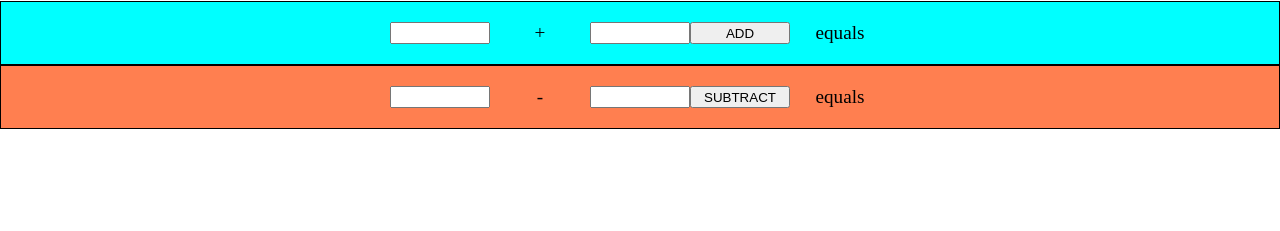
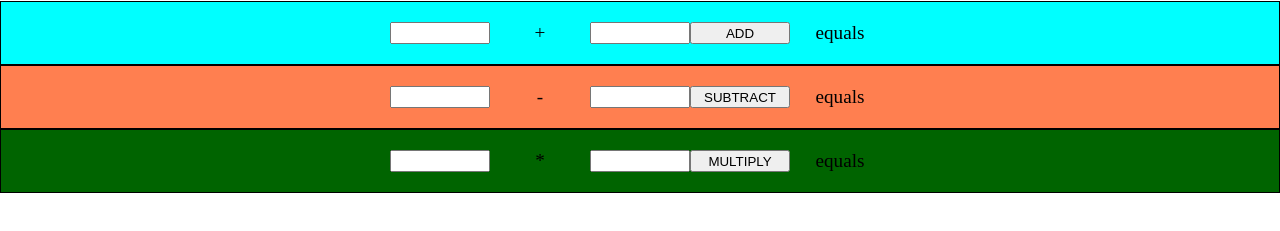
Before and after one commit to BrevanBenderC/lab04-calculator, a plain HTML site: page index.html in a window 1280 px wide. Shown: the part 107-338 px from the top of the page. Drawn offline with Linux system fonts and the light colour scheme.

Commit message:
finished multiply

```diff
--- a/app.js
+++ b/app.js
@@ -1,5 +1,5 @@
 // import functions and grab DOM elements
-import { add, subt } from'./calculations.js';
+import { add, subt, mult } from'./calculations.js';
 
 
 
@@ -13,6 +13,17 @@ const input1s = document.getElementById('firstInputs');
 const input2s = document.getElementById('secondInputs');
 const buttons = document.getElementById('computes');
 const answersub = document.getElementById('answerSub');
+const input1m = document.getElementById('firstInputm');
+const input2m = document.getElementById('secondInputm');
+const buttonm = document.getElementById('computem');
+const answermult = document.getElementById('answerMul');
+
+
+
+
+
+
+
 //console.log(input2, input1, button, answeradd)
 button.addEventListener ('click', ()=>{
     //let final = (input1 + input2);
@@ -32,3 +43,10 @@ buttons.addEventListener('click', ()=> {
   const results = subt(value1s, value2s);
   answersub.textContent = results;
 });
+buttonm.addEventListener('click', ()=> {
+
+  const value1m = Number(input1m.value);
+  const value2m = Number(input2m.value);
+  const resultm = mult(value1m, value2m);
+  answermult.textContent = resultm;
+})
--- a/calculations.js
+++ b/calculations.js
@@ -10,3 +10,6 @@ export function add(num1, num2) {
 export function subt(num1, num2) {
     return num1 - num2;
 }
+export function mult(num1, num2) {
+    return num1 * num2;
+}
--- a/index.html
+++ b/index.html
@@ -17,16 +17,23 @@
 <div id='addition'>
     <input type="text" name="first-input" id="firstInput">
     <div id="plus">+</div>
-    <input type="number" name="second-input" id="secondInput">
+    <input type="text" name="second-input" id="secondInput">
     <button id="compute">ADD</button>
     <span id="answerAdd">equals</span>
 </div>
 <div id='subtraction'>
     <input type="text" name="first-inputs" id="firstInputs">
     <div id="minus">-</div>
-    <input type="number" name="second-inputs" id="secondInputs">
+    <input type="text" name="second-inputs" id="secondInputs">
     <button id="computes">SUBTRACT</button>
     <span id="answerSub">equals</span>
+</div>
+<div id='multiplication'>
+    <input type="text" name="first-inputm" id="firstInputm">
+    <div id="times">*</div>
+    <input type="text" name="second-inputm" id="secondInputm">
+    <button id="computem">MULTIPLY</button>
+    <span id="answerMul">equals</span>
 </div>
 
     <script type="module" src="./app.js"></script>
--- a/styles/style.css
+++ b/styles/style.css
@@ -32,3 +32,13 @@ margin-top: 50px;
     border: 1px solid black;
     padding: 20px
 }
+#multiplication {
+    display: grid;
+    justify-content: center;
+    grid-template-columns: repeat(5, 100px);
+    text-align: center;
+    font-size: larger;
+    background-color: darkgreen;
+    border: 1px solid black;
+    padding: 20px
+}
```
Also changed, not shown: test/example.test.js (+10 -4 lines).
